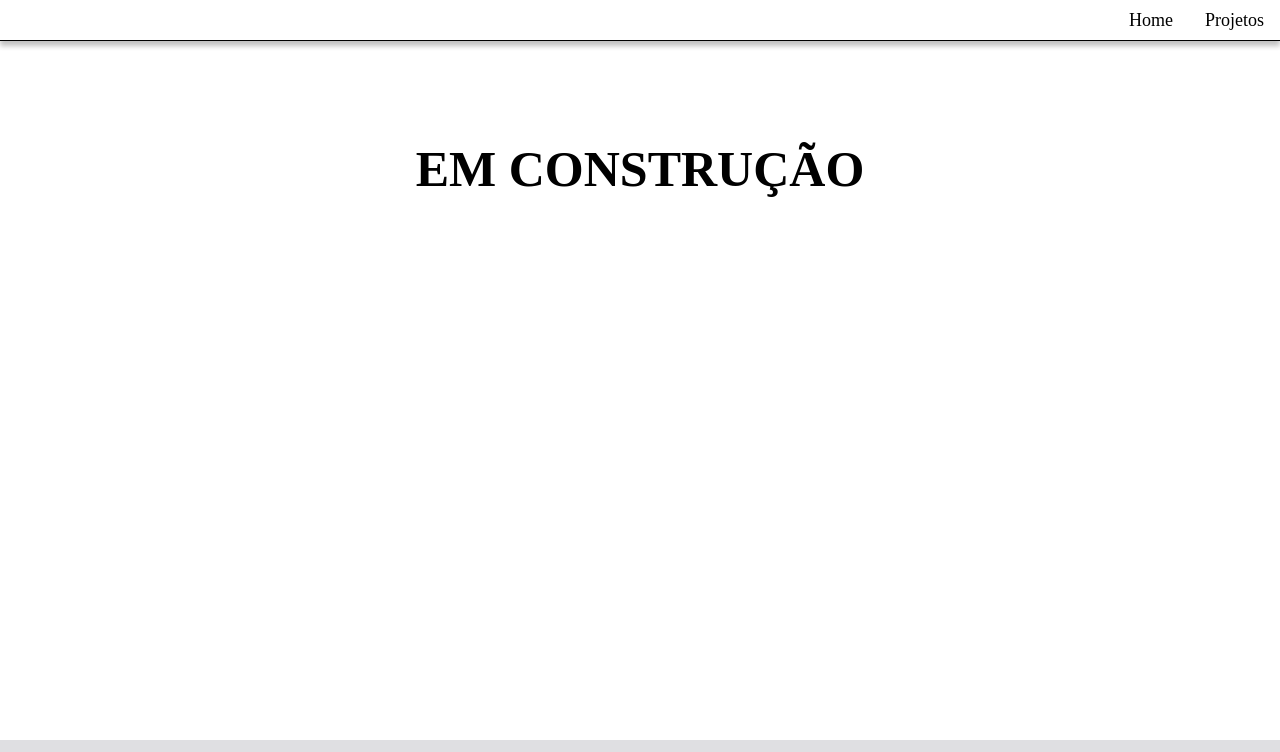
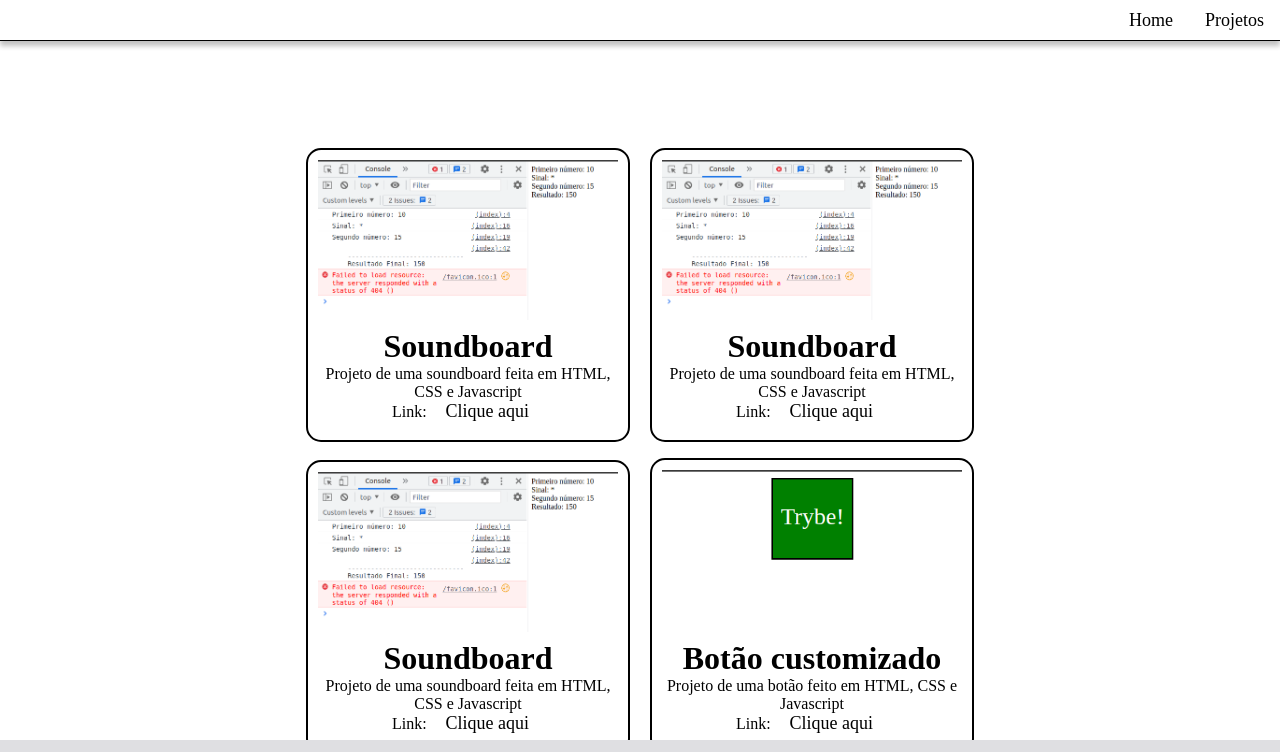
Before and after one commit to ernanicavila/portifolio, a plain HTML site: page projects.html in a window 1280 px wide. Shown: the top 752 px of the page. Drawn offline with Linux system fonts and the light colour scheme.

Commit message:
added projects into section

```diff
--- a/components/header/index.js
+++ b/components/header/index.js
@@ -10,7 +10,7 @@ class Header extends HTMLElement {
       margin: 0px 16px;
     }
     .nav-bar {
-        z-index:1;
+      z-index: 1;
       background-color: white;
       top: 0px;
       position: fixed;
--- a/components/styles/index.css
+++ b/components/styles/index.css
@@ -1,21 +1,8 @@
-* {
-  margin: 0;
-  padding: 0;
-}
-
-#underConstruction h1 {
-  align-items: center;
-  text-align: center;
-  font-size: 50px;
-}
 #mainTitle {
   font-size: 40px;
 }
 .mainLetter p {
   margin-top: 40px;
-}
-#mainSection {
-  margin: 140px auto;
 }
 
 .pic {
@@ -28,13 +15,3 @@
   align-items: center;
   margin: auto;
 }
-
-.social {
-  display: flex;
-  margin-top: auto;
-  justify-content: space-between;
-  width: 120px;
-}
-.picture {
-  border-radius: 5px 0px 0px 5px;
-}
--- /dev/null
+++ b/components/styles/main.css
@@ -0,0 +1,7 @@
+* {
+  margin: 0;
+  padding: 0;
+}
+#mainSection {
+  margin: 140px auto;
+}
--- /dev/null
+++ b/components/styles/projects.css
@@ -0,0 +1,26 @@
+.projetos {
+  max-width: 480px;
+  margin: 8px;
+  display: inline-block;
+  width: 300px;
+  border: 2px solid black;
+  padding: 10px;
+  border-radius: 15px;
+}
+
+.projetos h1 {
+  font-size: 32px;
+}
+.textProject {
+  margin: 8px auto;
+}
+a {
+  font-size: 18px;
+  color: blue;
+}
+.projectsList {
+  width: 80%;
+  margin-left: auto;
+  margin-right: auto;
+  text-align: center;
+}
--- a/projects.html
+++ b/projects.html
@@ -6,16 +6,69 @@
   ></script>
   <script src="components/footer/index.js" type="text/javascript"></script>
   <head>
-    <link rel="stylesheet" href="components/styles/index.css" />
+    <link rel="stylesheet" href="components/styles/projects.css" />
+    <link rel="stylesheet" href="components/styles/main.css" />
     <meta charset="UTF-8" />
     <title>Ernani Ávila - Projetos</title>
   </head>
   <body>
     <main-header></main-header>
     <section id="mainSection">
-      <div id="underConstruction">
-        <h1>EM CONSTRUÇÃO</h1>
-      </div>
+      <section class="projectsList">
+        <article class="projetos">
+          <img width="300px" src="images/calc.png" alt="Foto Calculadora" />
+          <div class="textProject">
+            <h1>Soundboard</h1>
+            <p>Projeto de uma soundboard feita em HTML, CSS e Javascript</p>
+            <p>
+              Link:
+              <a target="_blank" href="https://aula2-eta.vercel.app/"
+                >Clique aqui</a
+              >
+            </p>
+          </div>
+        </article>
+        <article class="projetos">
+          <img width="300px" src="images/calc.png" alt="Foto Calculadora" />
+          <div class="textProject">
+            <h1>Soundboard</h1>
+            <p>Projeto de uma soundboard feita em HTML, CSS e Javascript</p>
+            <p>
+              Link:
+              <a target="_blank" href="https://aula2-eta.vercel.app/"
+                >Clique aqui</a
+              >
+            </p>
+          </div>
+        </article>
+        <article class="projetos">
+          <img width="300px" src="images/calc.png" alt="Foto Calculadora" />
+          <div class="textProject">
+            <h1>Soundboard</h1>
+            <p>Projeto de uma soundboard feita em HTML, CSS e Javascript</p>
+            <p>
+              Link:
+              <a target="_blank" href="https://aula2-eta.vercel.app/"
+                >Clique aqui</a
+              >
+            </p>
+          </div>
+        </article>
+
+        <article class="projetos">
+          <img width="300px" src="images/botao.png" alt="Foto Calculadora" />
+          <div class="textProject">
+            <h1>Botão customizado</h1>
+            <p>Projeto de uma botão feito em HTML, CSS e Javascript</p>
+            <p>
+              Link:
+              <a target="_blank" href="https://aula1-ebon.vercel.app/"
+                >Clique aqui</a
+              >
+            </p>
+          </div>
+        </article>
+      </section>
     </section>
   </body>
   <footer-component></footer-component>
```
Also changed, not shown: index.html (+2 -1 lines), images/botao.png (added), images/calc.png (added). Lines whose indentation alone changed are shown as unchanged.
